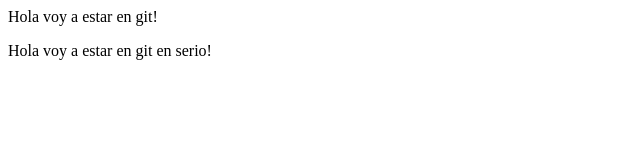
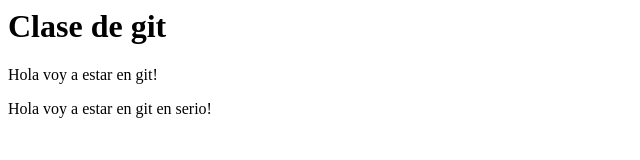
Before and after one commit to merilaclau/clase-de-git, a plain HTML site: page index.html in a window 1280 px wide. Shown: the whole page, without its empty margins (0-640 px from the left). Drawn offline with Linux system fonts and the light colour scheme.

Commit message:
agrega titulo h1 en html

```diff
--- a/index.html
+++ b/index.html
@@ -5,6 +5,7 @@
     <title>Document</title>
 </head>
 <body>
+    <h1>Clase de git</h1>
     <p>Hola voy a estar en git!</p>
     <p>Hola voy a estar en git en serio!</p>
 </body>
```
